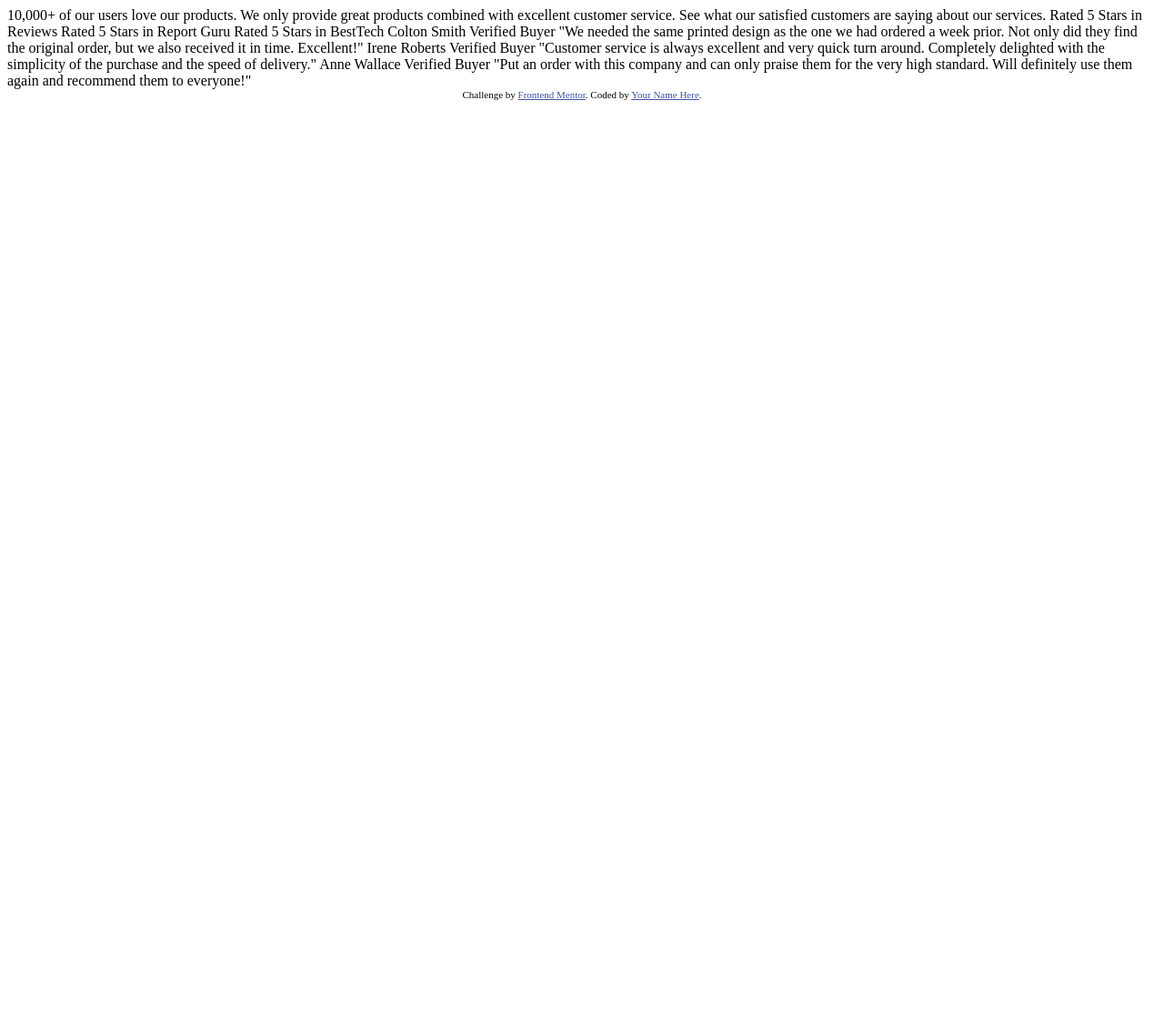
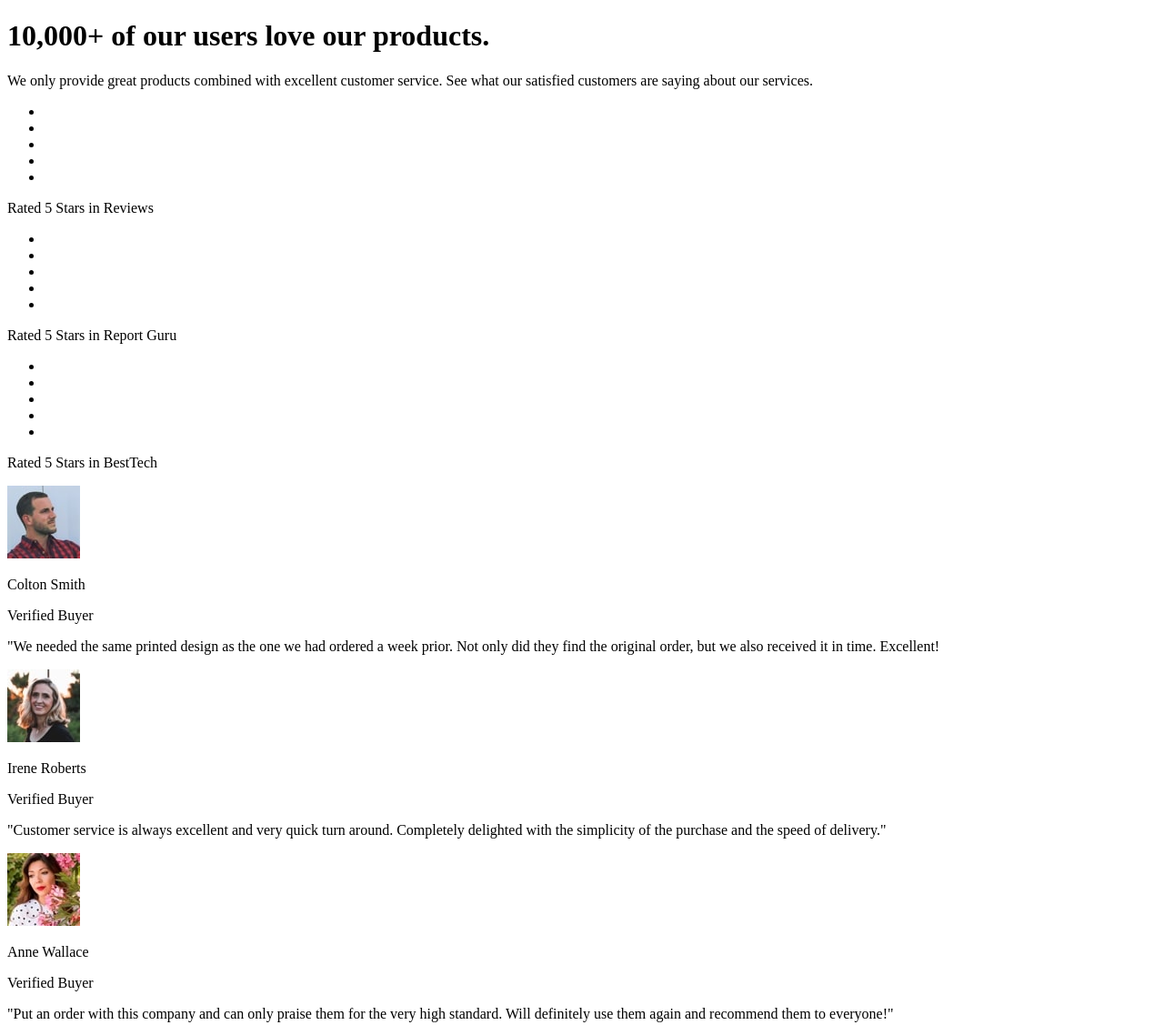
Before and after one commit to WesleyRodriguesMachado/social-proof-section, a plain HTML site: page index.html in a window 1280 px wide. Shown: the whole page at 91% size. Before the commit the page ends 800 px from the top, so only its background shows below. Drawn offline with Linux system fonts and the light colour scheme.

Commit message:
estruturacao do html

```diff
--- a/index.html
+++ b/index.html
@@ -1,61 +1,109 @@
 <!DOCTYPE html>
 <html lang="en">
+
 <head>
   <meta charset="UTF-8" />
   <meta name="viewport" content="width=device-width, initial-scale=1.0" />
-    <!-- displays site properly based on user's device -->
-
-    <link
-      rel="icon"
-      type="image/png"
-      sizes="32x32"
-      href="./images/favicon-32x32.png"
-    />
+  <link rel="icon" type="image/png" sizes="32x32" href="./images/favicon-32x32.png" />
 
   <title>Frontend Mentor | Social proof section</title>
 
-    <!-- Feel free to remove these styles or customise in your own stylesheet 👍 -->
-    <style>
-      .attribution {
-        font-size: 11px;
-        text-align: center;
-      }
-      .attribution a {
-        color: hsl(228, 45%, 44%);
-      }
-    </style>
 </head>
+
 <body>
+  <div class="container">
+    <div class="main-content">
+      <h1 class="main-content-title">
         10,000+ of our users love our products.
-
+      </h1>
+      <p class="main-description">
         We only provide great products combined with excellent customer service.
         See what our satisfied customers are saying about our services.
+      </p>
+    </div>
 
-    Rated 5 Stars in Reviews
-    Rated 5 Stars in Report Guru
-    Rated 5 Stars in BestTech
+    <div class="rates-five-stars">
 
-    Colton Smith
-    Verified Buyer
+      <div class="reviews">
+        <ul class="rated-stars">
+          <li class="star"></li>
+          <li class="star"></li>
+          <li class="star"></li>
+          <li class="star"></li>
+          <li class="star"></li>
+        </ul>
+        <p class="description-reviews">Rated 5 Stars in Reviews</p>
+      </div>
+
+      <div class="report">
+        <ul class="rated-stars">
+          <li class="stars"></li>
+          <li class="stars"></li>
+          <li class="stars"></li>
+          <li class="stars"></li>
+          <li class="stars"></li>
+        </ul>
+        <p class="description-report">Rated 5 Stars in Report Guru</p>
+      </div>
+
+      <div class="best">
+        <ul class="rated-stars">
+          <li class="stars"></li>
+          <li class="stars"></li>
+          <li class="stars"></li>
+          <li class="stars"></li>
+          <li class="stars"></li>
+        </ul>
+        <p class="description-best">Rated 5 Stars in BestTech</p>
+      </div>
+
+    </div>
+
+    <div class="testimonials-from-users">
+      <div class="card-testimonials">
+        <div class="user">
+          <img src="images/image-colton.jpg" alt="foto do usuario colton">
+          <p class="user-name"> Colton Smith</p>
+          <span class="verified">Verified Buyer</span>
+          <p class="testimonials">
             "We needed the same printed design as the one we had ordered a week prior.
             Not only did they find the original order, but we also received it in time.
-    Excellent!"
+            Excellent!
+          </p>
+        </div>
+      </div>
 
-    Irene Roberts
-    Verified Buyer
+      <div class="testimonials-from-users">
+        <div class="card-testimonials">
+          <div class="user">
+            <img src="images/image-irene.jpg" alt="foto do usuario irene">
+            <p class="user-name"> Irene Roberts</p>
+            <span class="verified">Verified Buyer</span>
+            <p class="testimonials">
               "Customer service is always excellent and very quick turn around. Completely
               delighted with the simplicity of the purchase and the speed of delivery."
+            </p>
+          </div>
+        </div>
 
-    Anne Wallace
-    Verified Buyer
+        <div class="testimonials-from-users">
+          <div class="card-testimonials">
+            <div class="user">
+              <img src="images/image-anne.jpg" alt="foto do usuario anne">
+              <p class="user-name"> Anne Wallace</p>
+              <span class="verified">Verified Buyer</span>
+              <p class="testimonials">
                 "Put an order with this company and can only praise them for the very high
                 standard. Will definitely use them again and recommend them to everyone!"
+              </p>
+            </div>
+          </div>
 
-    <div class="attribution">
-      Challenge by
-      <a href="https://www.frontendmentor.io?ref=challenge" target="_blank"
-        >Frontend Mentor</a
-      >. Coded by <a href="#">Your Name Here</a>.
       </div>
+
+    </div>
+
+
 </body>
+
 </html>
```
Lines whose indentation alone changed are shown as unchanged.
